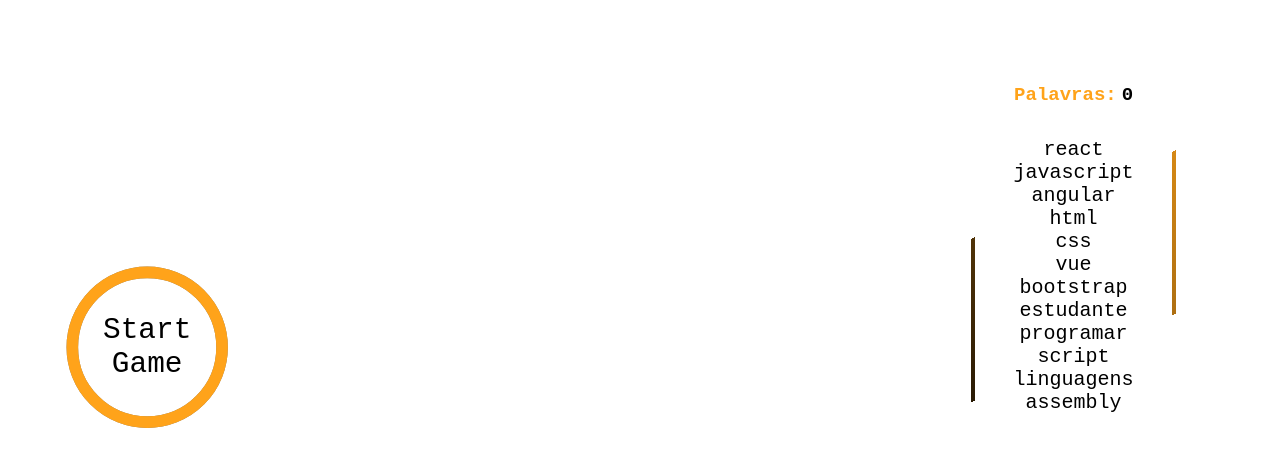
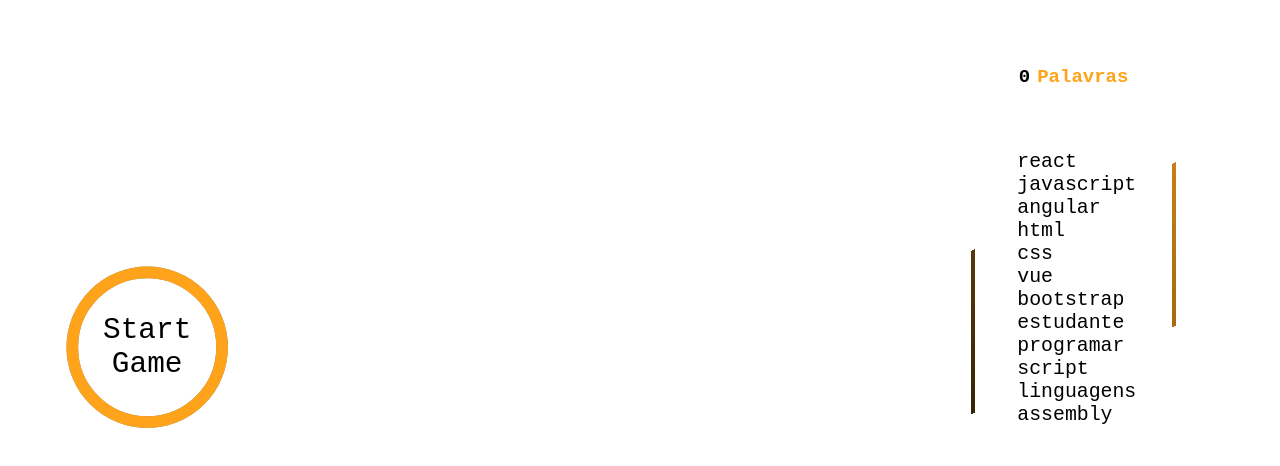
Before and after one commit to almeidaa1/WordSearchGame, a React (Create React App) app: page /Sopa-Letras in a window 1280 px wide. Shown: the top 466 px of the page. Built offline with nearby package versions, Linux system fonts and the light colour scheme.

Commit message:
GameEnvironmentFix

```diff
--- a/src/Componentes/pagina-jogo-components/gameWords.jsx
+++ b/src/Componentes/pagina-jogo-components/gameWords.jsx
@@ -5,14 +5,14 @@ export default function gameWords({ listOfWords, numberOfWords }) {
     <>
       <div className="block-words">
         <span className="n-words">
-          Palavras: <span className="number">{numberOfWords}</span>
+          <span className="number">{numberOfWords}</span> Palavras
         </span>
         <div className="list">
           {listOfWords.map((word, index) => (
-            <p key={index} className={word + "-" + index}>
+            <span key={index} className={word + "-" + index}>
               {" "}
               {word}{" "}
-            </p>
+            </span>
           ))}
         </div>
       </div>
--- a/src/estilos/sopaLetras.css
+++ b/src/estilos/sopaLetras.css
@@ -25,6 +25,12 @@ html {
   cursor: pointer;
 }
 
+.block-words {
+  margin-right: 5vw;
+  margin-top: 5.5%;
+  float: right;
+}
+
 .n-words {
   font-size: 19px;
   color: #ffa31a;
@@ -32,25 +38,20 @@ html {
   display: flex;
   justify-content: center;
 }
+
 .number {
-  padding-left: 5px;
+  padding-right: 7px;
   color: black;
-}
-
-.block-words {
-  margin-right: 5vw;
-  margin-top: 7%;
-  float: right;
 }
 
 .list {
   margin-top: 20px;
   position: relative;
   width: 16vw;
-  height: 300px;
+  height: 360px;
   display: flex;
+  align-items: center;
   justify-content: center;
-  align-items: center;
   overflow: hidden;
   border-radius: 10px;
   flex-direction: column;
@@ -68,10 +69,20 @@ html {
   width: 150px;
   height: 140%;
   background: linear-gradient(black, #ffa31a);
-  animation: animate 8s linear infinite;
+  animation: animateBorder 8s linear infinite;
 }
 
-@keyframes animate {
+.list span {
+  position: relative;
+  color: black;
+  font-size: 1.55vw;
+  z-index: 10;
+  align-self: start;
+  padding-left: 3.6vw;
+  margin: 0;
+}
+
+@keyframes animateBorder {
   0% {
     transform: rotate(0deg);
   }
@@ -80,16 +91,7 @@ html {
   }
 }
 
-.list p {
-  position: relative;
-  color: black;
-  font-size: 20px;
-  z-index: 10;
-  margin: 0;
-  text-align: start;
-}
-
-/*TIMERRRR*/
+/*Temporizador*/
 
 .base-timer {
   position: relative;
```
